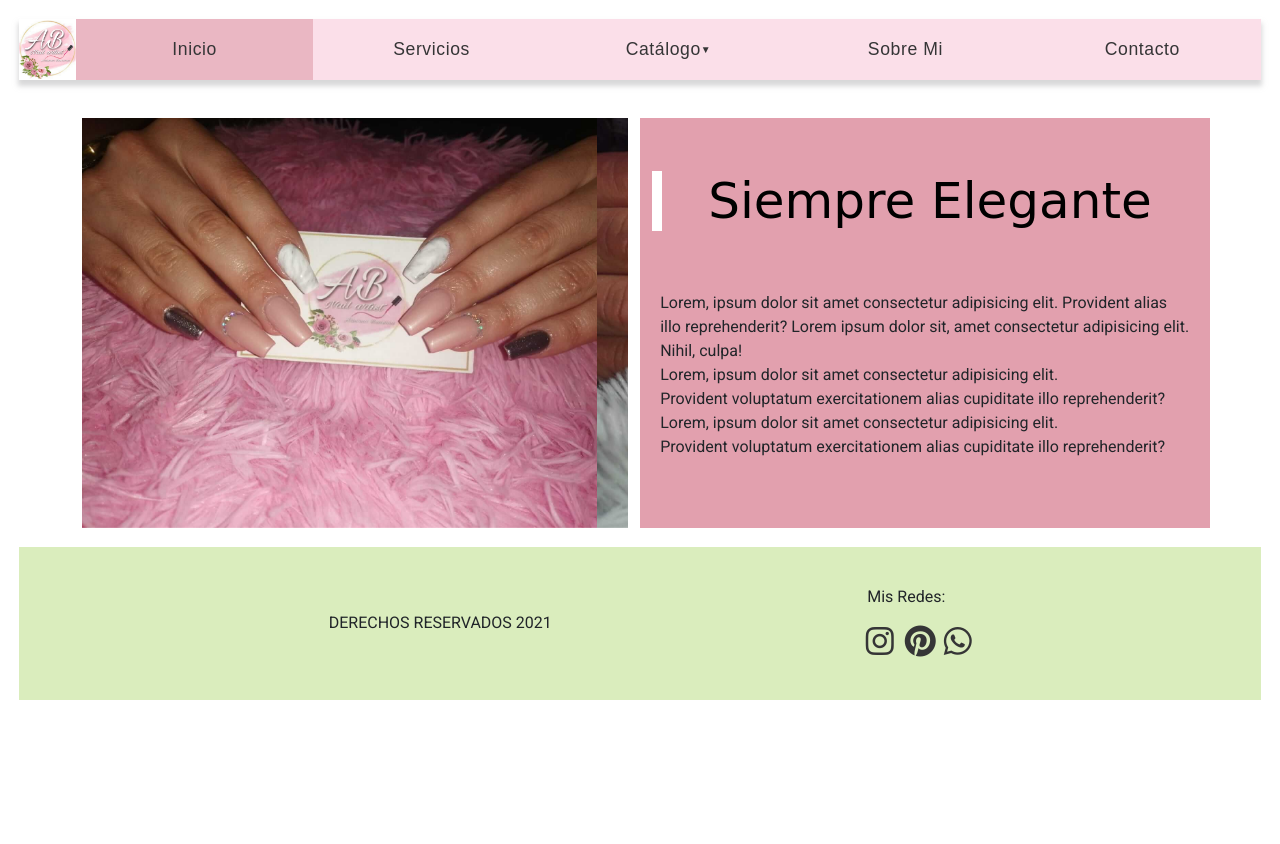
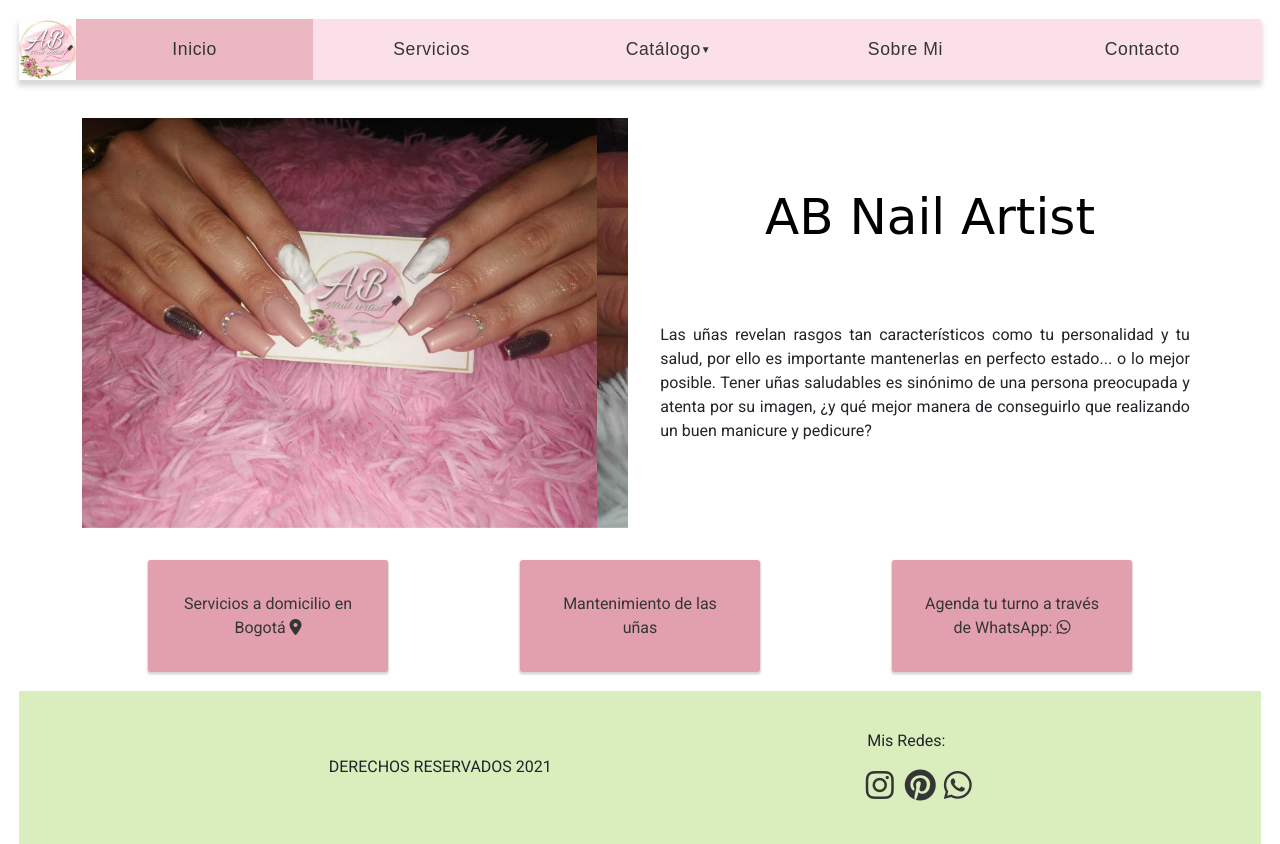
Before and after one commit to paaulaisabella/MiPrimerDesarrolloWeb, a website: page index.html in a window 1280 px wide. Before the commit the page ends 800 px from the top, so only its background shows below. Drawn offline with nearby package versions, Linux system fonts and the light colour scheme; a web font is replaced by a local one.

Commit message:
estoy trabajando en la página de inicio y en la galería

```diff
--- a/index.html
+++ b/index.html
@@ -89,20 +89,32 @@
             principal
           "
         >
-          <h2 class="principal__titulo text-center">Siempre Elegante</h2>
+          <h2 class="principal__titulo text-center">AB Nail Artist</h2>
           <p class="principal__descripcion">
-            Lorem, ipsum dolor sit amet consectetur adipisicing elit. Provident
-            alias illo reprehenderit? Lorem ipsum dolor sit, amet consectetur
-            adipisicing elit. Nihil, culpa!<br />
-            Lorem, ipsum dolor sit amet consectetur adipisicing elit. <br />
-            Provident voluptatum exercitationem alias cupiditate illo
-            reprehenderit? <br />
-            Lorem, ipsum dolor sit amet consectetur adipisicing elit. <br />
-            Provident voluptatum exercitationem alias cupiditate illo
-            reprehenderit? <br />
+            Las uñas revelan rasgos tan característicos como tu personalidad y tu salud, por ello es importante mantenerlas en perfecto estado... o lo mejor posible.
+            Tener uñas saludables es sinónimo de una persona preocupada y atenta por su imagen,
+            ¿y qué mejor manera de conseguirlo que realizando un buen manicure y pedicure?
           </p>
         </div>
       </div>
+
+      <section class="seccion-inicio">
+      <div class="seccion-inicio__item">
+        <p class="seccion-inicio__parrafo">
+          Servicios a domicilio en Bogotá <i class="fas fa-map-marker-alt seccion-inicio__logo"></i>
+        </p>
+      </div>
+      <div class="seccion-inicio__item">
+        <p class="seccion-inicio__parrafo">
+          Mantenimiento de las uñas
+        </p>
+      </div>
+      <div class="seccion-inicio__item">
+        <p class="seccion-inicio__parrafo">
+          Agenda tu turno a través de WhatsApp: <a href="https://wa.me/573213906898?text=¡Hola!%20Quisiera%20tener%20más%20info%20de%20los%20servicios" target="blank"><span class="fab fa-whatsapp seccion-inicio__logo"></span></a>
+        </p>
+      </div>
+      </section>
     </main>
 
     <footer class="footer">
--- a/scss/_header.scss
+++ b/scss/_header.scss
@@ -82,11 +82,11 @@ nav{
     font-size: .9rem;
     transition: 450ms ease;
     background-color: white;
-    border-left: 2px solid $rosa_oscuro;
-    border-right: 2px solid $rosa_oscuro;
+    border-left: 1px solid $rosa_oscuro;
+    border-right: 1px solid $rosa_oscuro;
 
         &:last-child{
-        border-bottom: 2px solid $rosa_oscuro;
+        border-bottom: 1px solid $rosa_oscuro;
         }
 
         &:first-of-type{
--- a/scss/_media-query.scss
+++ b/scss/_media-query.scss
@@ -89,7 +89,7 @@
 
         li{
             &:first-child{
-                border-top: 2px solid $rosa_oscuro;
+                border-top: 1px solid $rosa_oscuro;
                 }
         }
     }
--- a/scss/pages/_catalogo.scss
+++ b/scss/pages/_catalogo.scss
@@ -10,6 +10,7 @@
     margin: 10px 10% 20px;
     word-spacing: 10px;
     letter-spacing: 0.09px;
+    width: 30rem;
 
     display: grid;
     grid-template-areas:
--- a/scss/pages/_home.scss
+++ b/scss/pages/_home.scss
@@ -7,13 +7,13 @@
 }
 
 .principal{
-    background-color: $rosa_medio;
 
     &__descripcion{
     padding: 1.5%;
     display: flex;
     align-items: center;
     justify-content: center;
+    text-align: justify;
     }
 
     &__titulo{
@@ -29,3 +29,30 @@
     justify-content: center;
     }
 }
+
+.seccion-inicio{
+    display: flex;
+    align-items: center;
+    justify-content: space-around;
+    flex-wrap: wrap;
+    margin-top: 2rem;
+
+    &__item{
+        background-color: $rosa_medio;
+        padding: 2rem;
+        border-radius: 3px;
+        width: 15rem;
+
+        box-shadow: 0px 1.5px 1.5px 1px hsla(240, 1%, 70%, 0.502);
+    }
+
+    &__parrafo{
+        margin-bottom: 0px;
+        text-align: center;
+        color: $azul_oscuro;
+    }
+
+    &__logo{
+        color: $azul_oscuro;
+    }
+}
```
Also changed, not shown: imagenes/Ideas.jpg (deleted), style/style.css.
